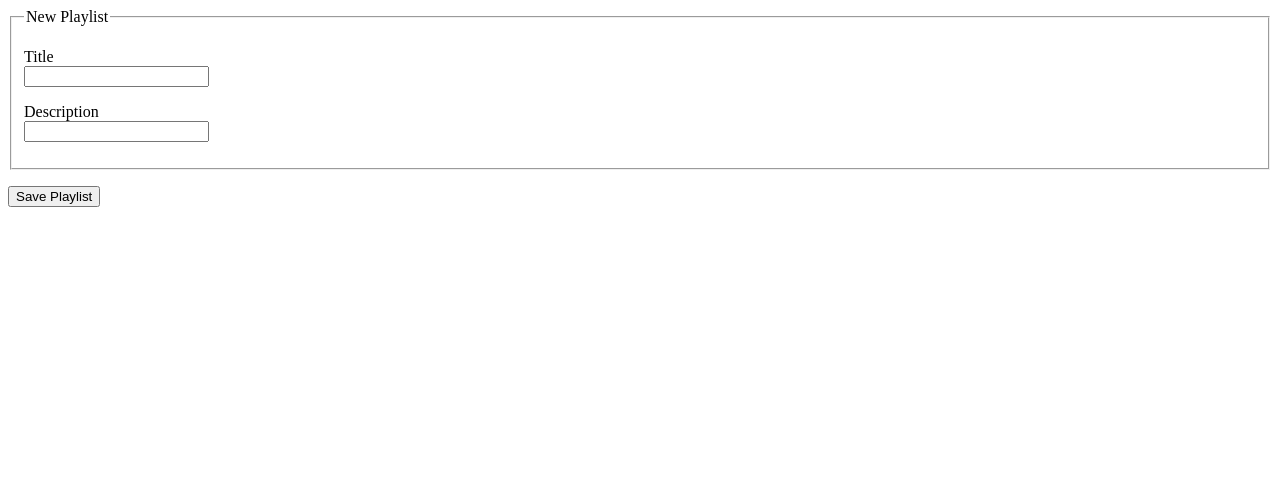
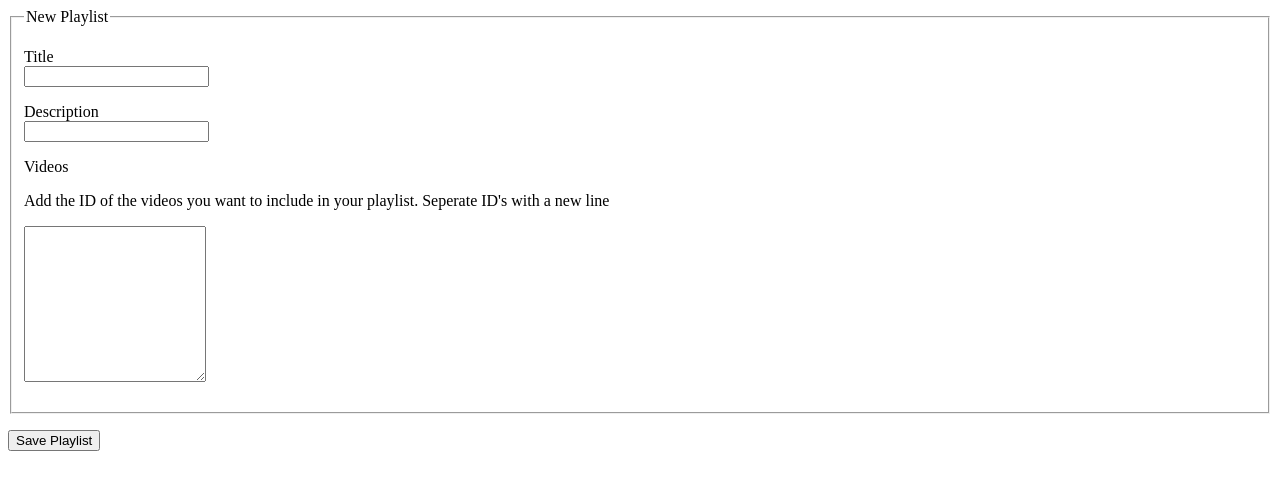
Before and after one commit to Lartg/playlister-turorial, a Flask app: page /playlists/new in a window 1280 px wide. Shown: the top 490 px of the page. Run offline with Flask 2, Linux system fonts and the light colour scheme.

Commit message:
I broke everything

```diff
--- a/app.py
+++ b/app.py
@@ -1,5 +1,5 @@
 from pymongo import MongoClient
-
+from bson.objectid import ObjectId
 client = MongoClient()
 db = client.Playlister
 playlists = db.playlists
@@ -13,6 +13,12 @@ playlists = [
   {'title': 'Chess Videos', 'description': 'Top games from TCEC'},
   {'title': 'chill vibes', 'description': 'Resonance'}
 ]
+def video_url_creator(id_list):
+  videos = []
+  for vid_id in id_list:
+    video = 'https://youtube.com/embed/' + vid_id
+    videos.append(video)
+  return videos
 
 @app.route('/')
 def playlist_index():
@@ -25,12 +31,20 @@ def playlists_new():
 
 @app.route('/playlists', methods=['POST'])
 def playlists_submit():
+  video_ids =  request.form.get('video_ids').split()
+  videos = video_url_creator(video_ids)
   playlist = {
     'title': request.form.get('title'),
-    'description': request.form.get('description')
+    'description': request.form.get('description'),
+    'videos': videos,
+    'video_ids': video_ids
   }
   playlists.append(playlist)
   return redirect(url_for('playlist_index'))
 
+@app.route('/playlists/<playlist_id>')
+def display_playlist(playlist_id):
+  return print(f"my ID is: {playlist_id}")
+
 if __name__ == "__main__":
   app.run(debug=True)
--- a/templates/playlists_index.html
+++ b/templates/playlists_index.html
@@ -4,7 +4,7 @@
     <h1>Playlists</h1>
     <a href="/playlists/new">New Playlist</a>
     {% for playlist in playlists %}
-      <h2>{{ playlist.title }}</h2>
+      <h2><a href="/playlists/{{ playlist._id }}">{{ playlist.title }}</a></h2>
       <small>{{ playlist.description }}</small>
-      {% endfor %}
+    {% endfor %}
   {% endblock %}
--- a/templates/playlists_new.html
+++ b/templates/playlists_new.html
@@ -12,6 +12,11 @@
         <label for='description'>Description</label><br>
         <input type='text' name='description'>
       </p>
+      <p>
+        <label for="playlist-video-ids">Videos</label><br>
+        <p>Add the ID of the videos you want to include in your playlist. Seperate ID's with a new line</p>
+        <textarea id="playlist-video-ids" name="video_ids" rows="10"></textarea>
+      </p>
     </fieldset>
     <!--Save and submit-->
     <p>
```
